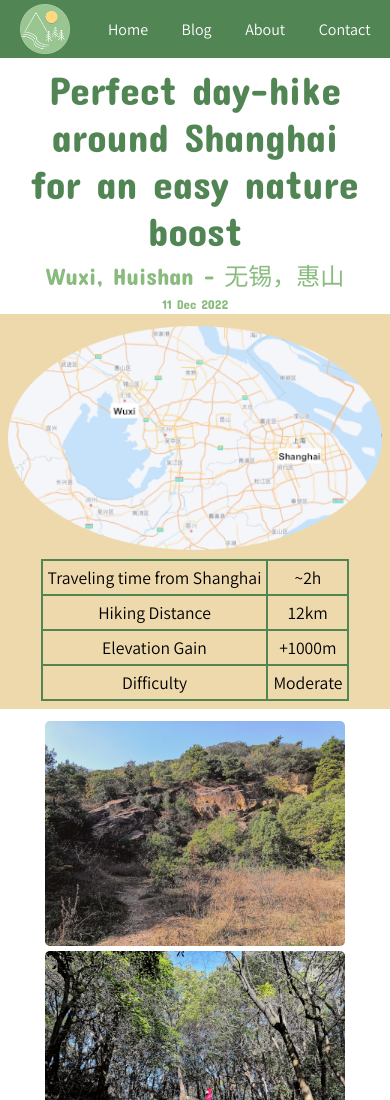
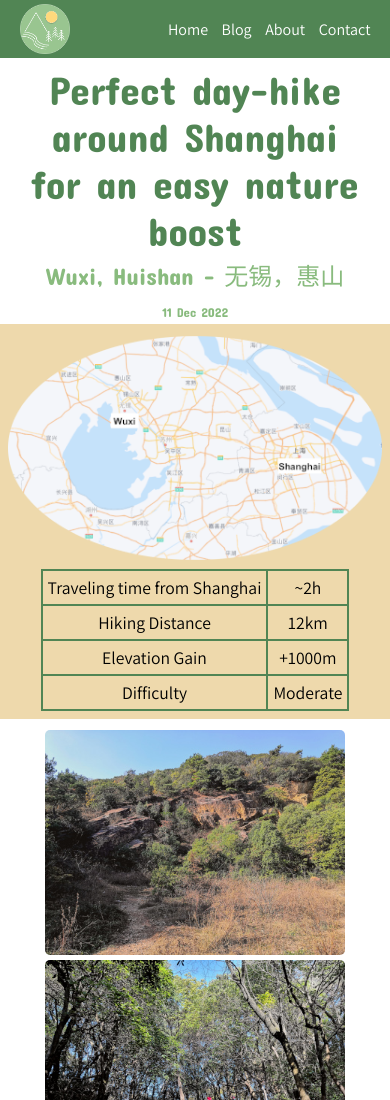
Before and after one commit to mylenejeannot/mylenejeannot.github.io, a plain HTML site: page posts/post1_wuxi_huishan.html in a window 390 px wide. Shown: the top 1100 px of the page. Drawn offline with Linux system fonts and the light colour scheme.

Commit message:
Add files via upload

```diff
--- a/style.css
+++ b/style.css
@@ -12,7 +12,7 @@ h1 {
     color: #518554;
     font-family: 'Concert One', cursive;
     text-align: center;
-    margin-bottom: 2%;
+    margin-bottom: 3%;
     font-weight: 400;
 }
 
@@ -20,7 +20,7 @@ h2 {
     font-size: 1.5rem;
     color: #89BB7E;
     font-family: 'Concert One', cursive;
-    margin-bottom: 1%;
+    margin-bottom: 3%;
     font-weight: 400;
 }
 
@@ -28,7 +28,7 @@ h3 {
     font-size: 0.8rem;
     color: #89BB7E;
     font-family: 'Concert One', cursive;
-    margin-bottom: 0.5%;
+    margin-bottom: 1%;
     text-align: center;
     font-weight: 200;
 }
@@ -158,6 +158,12 @@ a:hover {
 }
 
 @media all and (max-width: 980px) {
+    nav a {
+        margin-left: 10px;
+        color: white;
+        text-decoration: none;
+    }
+
     .about_me_small {
         display: flex;
         flex-direction: column;
```
